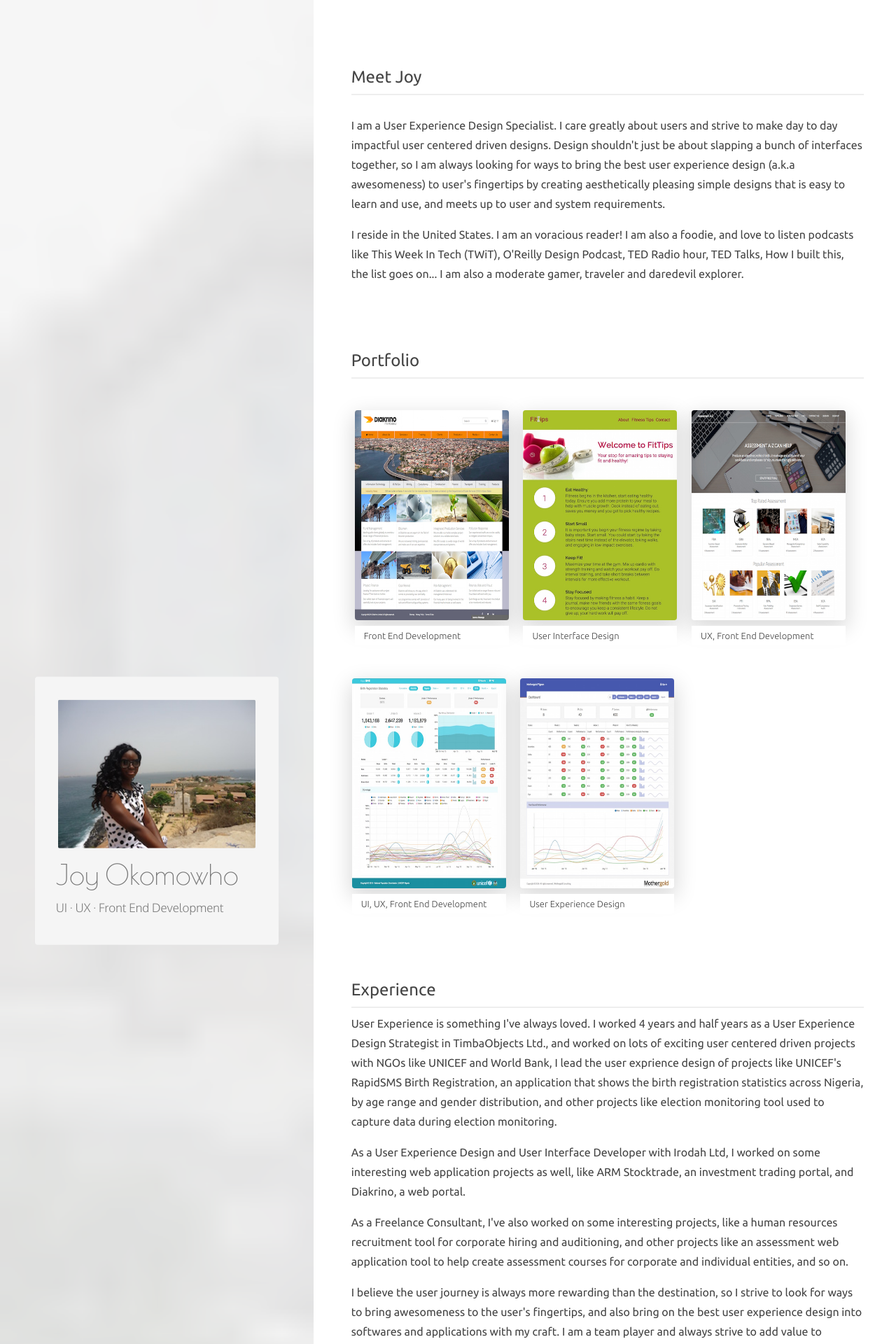
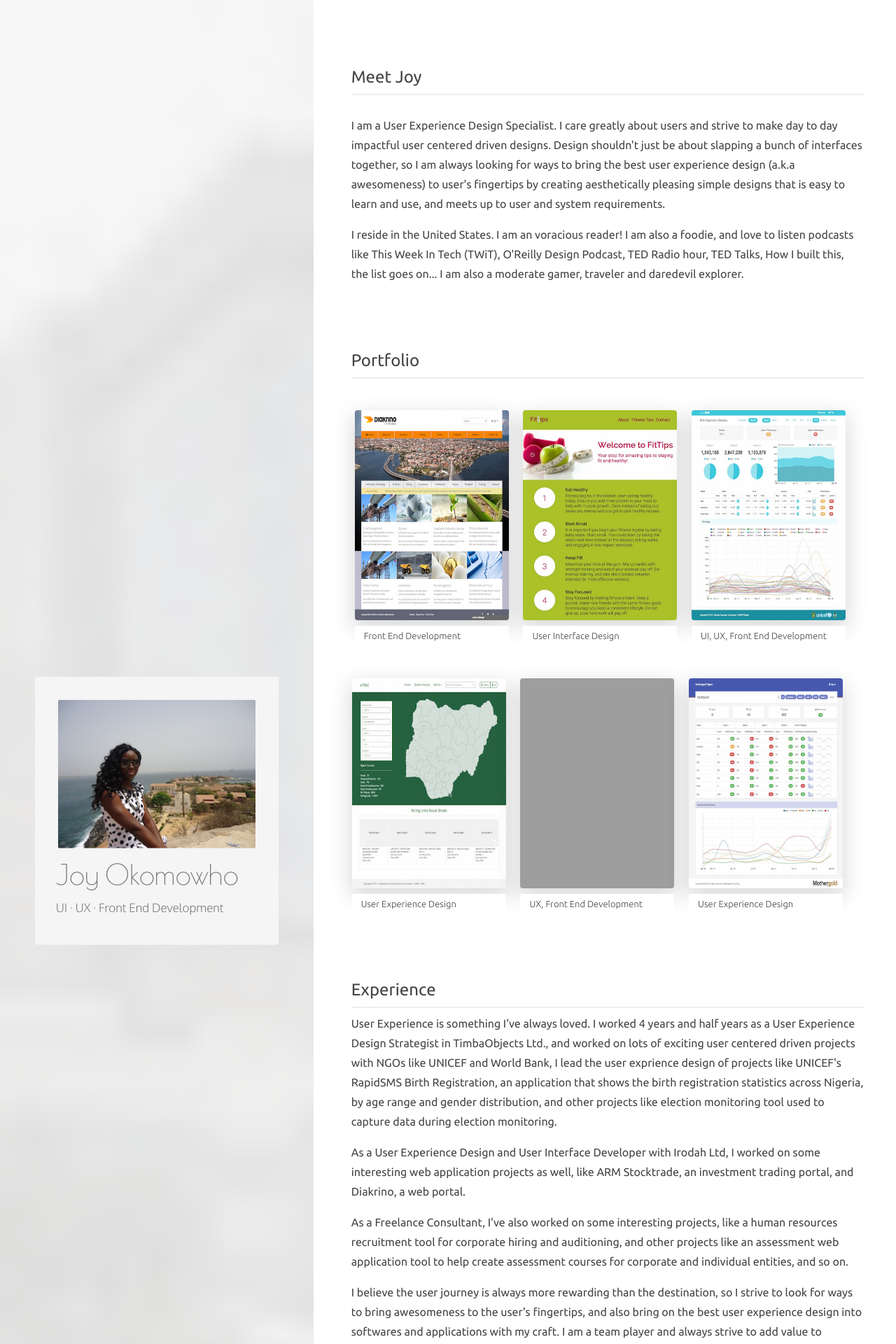
Before and after one commit to jokomowho/my_website, a Jekyll site: the page built from index.html, in a window 1280 px wide. Shown: the top 1920 px of the page at 70% size. Built offline with Jekyll 4.4.1, drawn with Linux system fonts in a browser that asks for light colours; nearby versions of some CDN libraries; Markdown is read by kramdown in place of the engine named in the settings; grey boxes are pictures that could not be loaded.

Commit message:
More Portfolio content.

```diff
--- a/index.html
+++ b/index.html
@@ -43,13 +43,17 @@ layout: default
             <p>User Interface Design</p>
           </div>
           <div class="floating-box">
-            <img src="images/assessment-screenshot.png"  width="220" height="300">
-            <p>UX, Front End Development</p>
+            <img src="images/br-design.jpeg"  width="220" height="300">
+            <p>UI, UX, Front End Development</p>
           </div>
         </div>
-        <div class="floating-box"  style="margin-top:3em;">
-            <img src="images/br-design.jpeg"  width="220" height="300">
-            <p>UI, UX, Front End Development</p>
+          <div class="floating-box" style="margin-top:3em;">
+            <img src="images/etrac-project.jpeg"  width="220" height="300">
+            <p>User Experience Design</p>
+          </div>
+          <div class="floating-box" >
+            <img src="images/asset-proof.jpg"  width="220" height="300">
+            <p>UX, Front End Development</p>
           </div>
           <div class="floating-box">
             <img src="images/mothgld.jpeg"  width="220" height="300">
```
Also changed, not shown: images/asset-proof.jpeg (added), images/etrac-project.jpeg (added).
